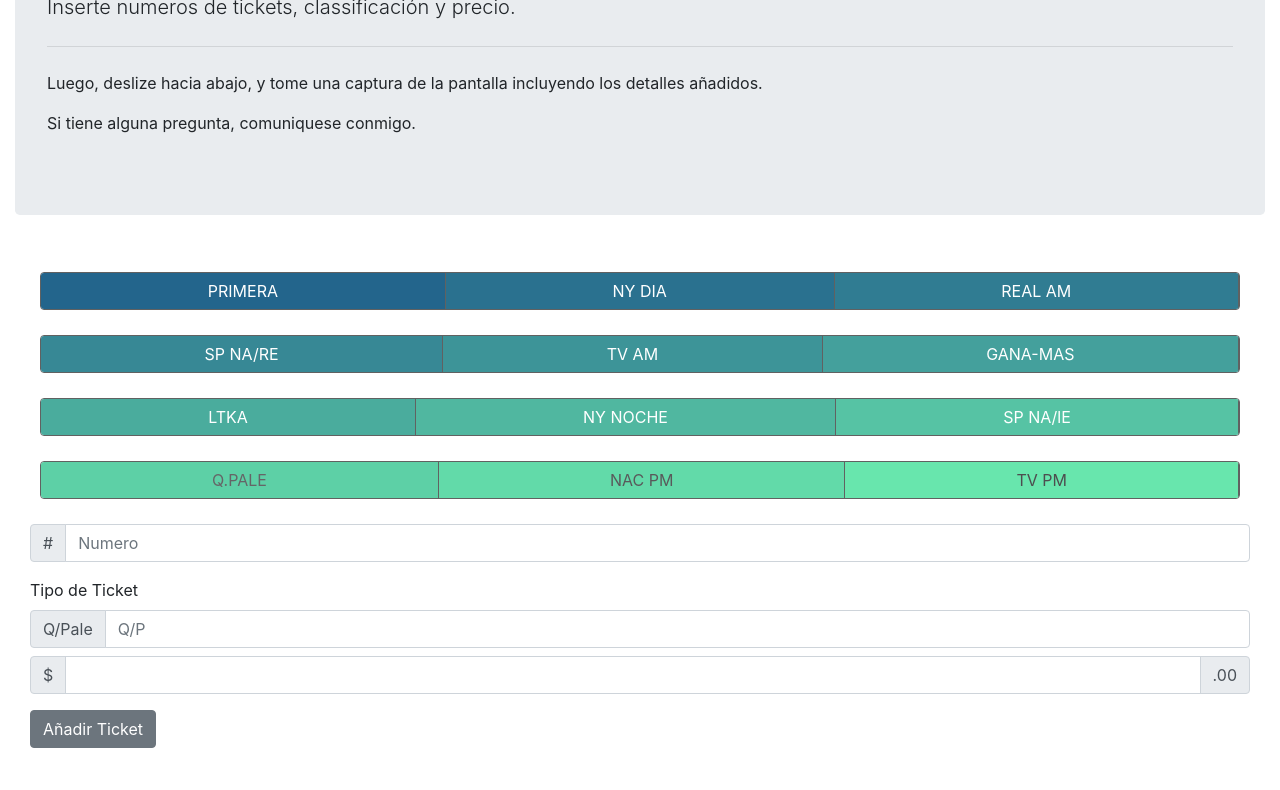
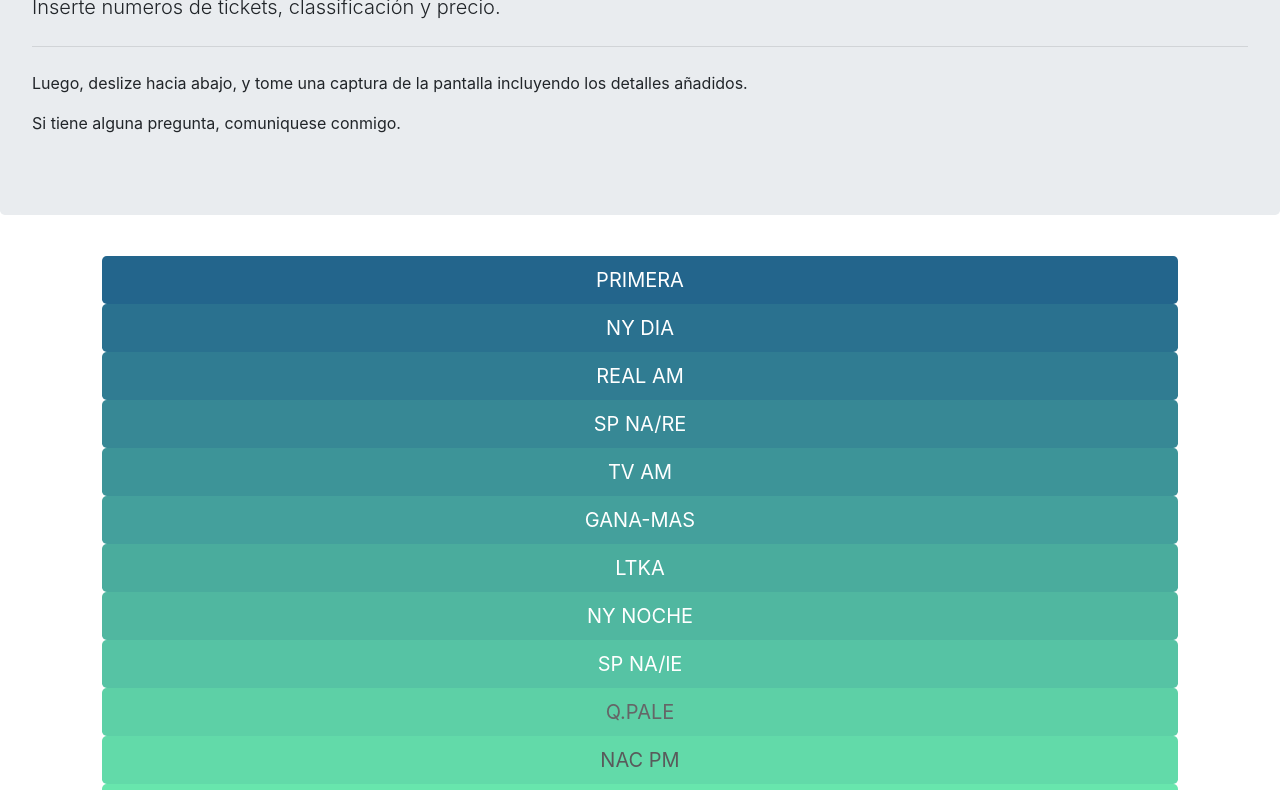
Before and after one commit to jcandyn/Output, a plain HTML site: page index.html in a window 1280 px wide. Shown: the part 147-937 px from the top of the page. Drawn offline with nearby package versions, Linux system fonts and the light colour scheme.

Commit message:
changed layout

```diff
--- a/index.html
+++ b/index.html
@@ -11,70 +11,43 @@
 <script src = "index.js">
     </script>
 <body>
-  <div class="container-fluid">
-    <div class="row">
-      <div class="col">
+
+
     <div class="jumbotron">
         <h1 class="display-4">Bienvenido</h1>
         <p class="lead">Inserte numeros de tickets, classificación y precio.</p>
         <hr class="my-4">
         <p>Luego, deslize hacia abajo, y tome una captura de la pantalla incluyendo los detalles añadidos.</p>
         <p>Si tiene alguna pregunta, comuniquese conmigo.</p>
-      </div>
-    </div>
   </div>
 
 
   <!-- Group to add input values -->
+  <div class="container buttons">
+    <div class="clearfix">
+      <div class="btn btn-lg btn-block">
+      <button type="button" id="primera" ticketType="Primera" class="col-xs-12 col-sm-12 col-md-12 col-lg-12 btn btn-lg typeBtn">PRIMERA</button>
+      <button type="button" id="nyDia" ticketType="NY DIA" class="col-xs-12 col-sm-12 col-md-12 col-lg-12 btn btn-lg typeBtn">NY DIA</button>
+      <button type="button" id="realAm" ticketType="REAL AM" class="col-xs-12 col-sm-12 col-md-12 col-lg-12 btn btn-lg typeBtn">REAL AM</button>
+      <button type="button" id="spRe" ticketType="SP NA/RE" class="col-xs-12 col-sm-12 col-md-12 col-lg-12 btn btn-lg typeBtn">SP NA/RE</button>
 
 
-  <div class="c-btn-group c-btn-group--block">
-  <a type="button" id="primera" ticketType="Primera" class="btn typeBtn">PRIMERA</a>
-  <a type="button" id="nyDia" ticketType="NY DIA" class="btn typeBtn">NY DIA</a>
-  <a type="button" id="realAm" ticketType="REAL AM" class="btn typeBtn">REAL AM</a>
-  </div>
 
-  <div class="c-btn-group c-btn-group--block">
-  <a type="button" id="spRe" ticketType="SP NA/RE" class="btn typeBtn">SP NA/RE</a>
-  <a type="button" id="tvAm" ticketType="TV AM" class="btn  typeBtn">TV AM</a>
-  <a type="button" id="ganaMas" ticketType="GANA-MAS" class="btn  typeBtn">GANA-MAS</a>
+  <button type="button" id="tvAm" ticketType="TV AM" class="col-xs-12 col-sm-12 col-md-12 col-lg-12 btn btn-lg typeBtn">TV AM</button>
+  <button type="button" id="ganaMas" ticketType="GANA-MAS" class="col-xs-12 col-sm-12 col-md-12 col-lg-12 btn btn-lg typeBtn">GANA-MAS</button>
+  <button type="button" id="ltka" ticketType="LTKA" class="col-xs-12 col-sm-12 col-md-12 col-lg-12 btn btn-lg typeBtn">LTKA</button>
+  <button type="button" id="nyNoche" ticketType="NY NOCHE" class="col-xs-12 col-sm-12 col-md-12 col-lg-12 btn btn-lg typeBtn">NY NOCHE</button>
+
+
+
+  <button type="button" id="spLe" spNoticketType="SP NA/LE" class="col-xs-12 col-sm-12 col-md-12 col-lg-12 btn btn-lg typeBtn">SP NA/lE</button>
+  <button type="button" id="qPale" ticketType="Q.PALE" class="col-xs-12 col-sm-12 col-md-12 col-lg-12 btn btn-lg typeBtn">Q.PALE</button>
+  <button type="button" id="nacPm" ticketType="NAC PM" class="col-xs-12 col-sm-12 col-md-12 col-lg-12 btn btn-lg typeBtn">NAC PM</button>
+  <button type="button" id="tvPm" ticketType="TV PM" class="col-xs-12 col-sm-12 col-md-12 col-lg-12 btn btn-lg typeBtn">TV PM</button>
+
 </div>
 
-  <div class="c-btn-group c-btn-group--block">
-  <a type="button" id="ltka" ticketType="LTKA" class="btn  typeBtn">LTKA</a>
-  <a type="button" id="nyNoche" ticketType="NY NOCHE" class="btn btn-secondary typeBtn">NY NOCHE</a>
-  <a type="button" id="spLe" spNoticketType="SP NA/LE" class="btn typeBtn">SP NA/lE</a>
-</div>
 
-  <div class="c-btn-group c-btn-group--block">
-  <a type="button" id="qPale" ticketType="Q.PALE" class="btn typeBtn">Q.PALE</a>
-  <a type="button" id="nacPm" ticketType="NAC PM" class="btn typeBtn">NAC PM</a>
-  <a type="button" id="tvPm" ticketType="TV PM" class="btn typeBtn">TV PM</a>
-</div>
-  <!-- <div class="container buttons">
-    <div class="row">
-    <div class="col col-md-12 btnGroup">
-      <button type="button" id="primera" ticketType="Primera" class="btn typeBtn">PRIMERA</button>
-      <button type="button" id="nyDia" ticketType="NY DIA" class="btn typeBtn">NY DIA</button>
-      <button type="button" id="realAm" ticketType="REAL AM" class="btn typeBtn">REAL AM</button>
-      <button type="button" id="spRe" ticketType="SP NA/RE" class="btn typeBtn">SP NA/RE</button>
-    </div>
-
-    <div class="col col-md-12 btnGroup">
-  <button type="button" id="tvAm" ticketType="TV AM" class="btn  typeBtn">TV AM</button>
-  <button type="button" id="ganaMas" ticketType="GANA-MAS" class="btn  typeBtn">GANA-MAS</button>
-  <button type="button" id="ltka" ticketType="LTKA" class="btn  typeBtn">LTKA</button>
-  <button type="button" id="nyNoche" ticketType="NY NOCHE" class="btn btn-secondary typeBtn">NY NOCHE</button>
-  </div>
-
-  <div class="col col-md-12 btnGroup">
-  <button type="button" id="spLe" spNoticketType="SP NA/LE" class="btn typeBtn">SP NA/lE</button>
-  <button type="button" id="qPale" ticketType="Q.PALE" class="btn typeBtn">Q.PALE</button>
-  <button type="button" id="nacPm" ticketType="NAC PM" class="btn typeBtn">NAC PM</button>
-  <button type="button" id="tvPm" ticketType="TV PM" class="btn typeBtn">TV PM</button>
-  </div>
-</div>
-</div> -->
 
 
 <div class="container-fluid">
--- a/style.css
+++ b/style.css
@@ -3,9 +3,6 @@
     margin-bottom: 300px;
 }
 
-.buttons {
-    margin-bottom: 3%;
-}
 
 .btnGroup {
     margin-bottom: 2%;
@@ -76,24 +73,41 @@ color: white;
     height: 80%;
 } */
 
-.c-btn-group {
-    display: inline-flex;
-    border: 1px solid rgb(97, 97, 97);
-    overflow: hidden;
-    border-radius: 4px;
-    margin: 2%;
+.btn-group>.btn-lg+.dropdown-toggle
+{
+  padding: 10px 14px;
+  border-left: 1px solid white;
+}
+
+@media (max-width: 768px)
+{
+  .btn-container
+	{
+		padding-right: 0;
+		padding-left: 0;
+	}
+  .btn-container-primary
+  {
+    margin-bottom: 15px; /* separates the buttons when they stack on mobile */
   }
-  .c-btn-group > .btn {
-    border-radius: 0;
-    border: none;
-    border-right: 1px solid rgb(97, 97, 97);
-  }
-  .c-btn-group > .c-btn:last-child {
-    border-right: none;
-  }
-  .c-btn-group--block {
-    display: flex;
-  }
-  .c-btn-group--block > .btn {
-    flex-grow: 1;
-  }
+}
+
+.btn-container
+{
+	padding-right: 0;
+}
+
+
+@media (max-width: 968px) and (min-width: 769px)
+{
+	.btn-container-primary
+	{
+		padding-right: 0;
+		padding-left: 7.5px;
+	}
+	.btn-container-secondary
+	{
+		padding-right: 7.5px;
+		padding-left: 0;
+	}
+}
```
